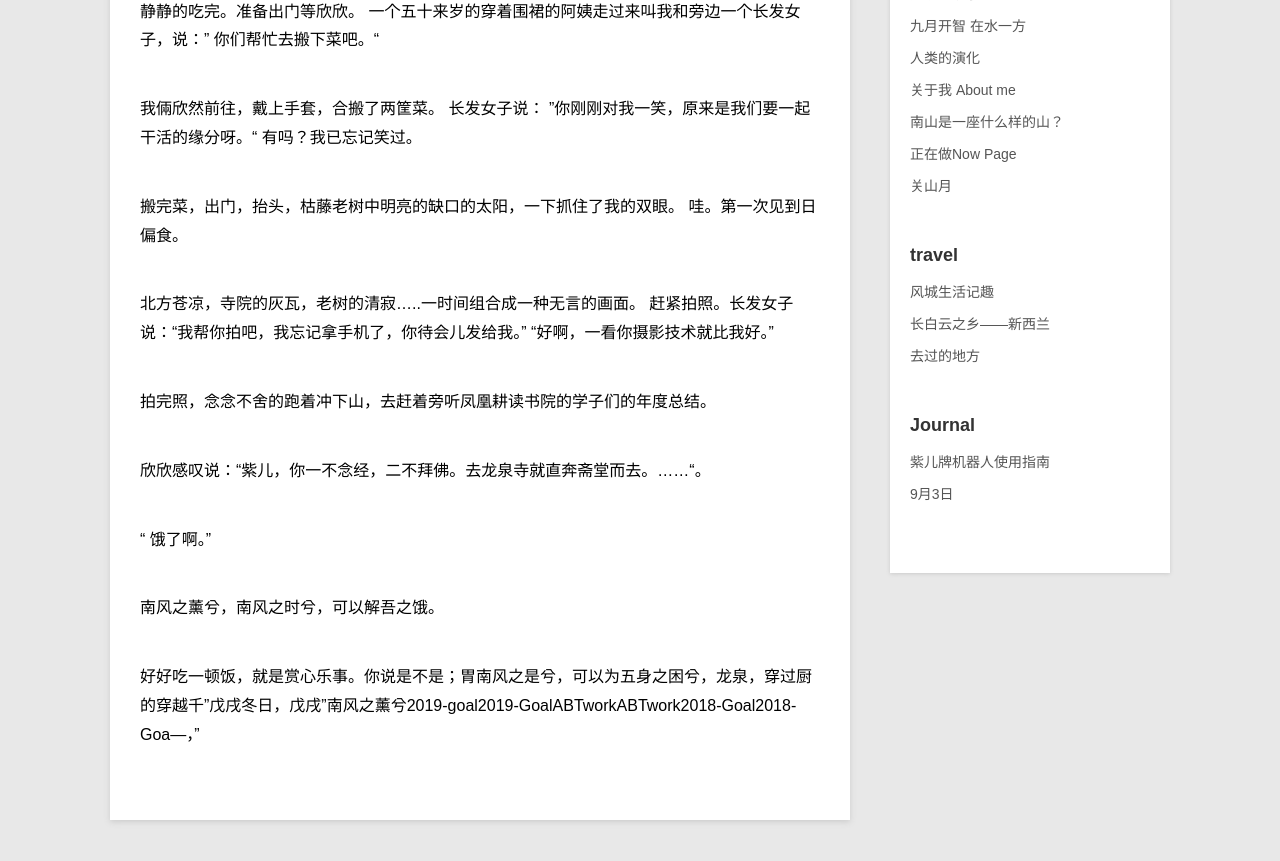
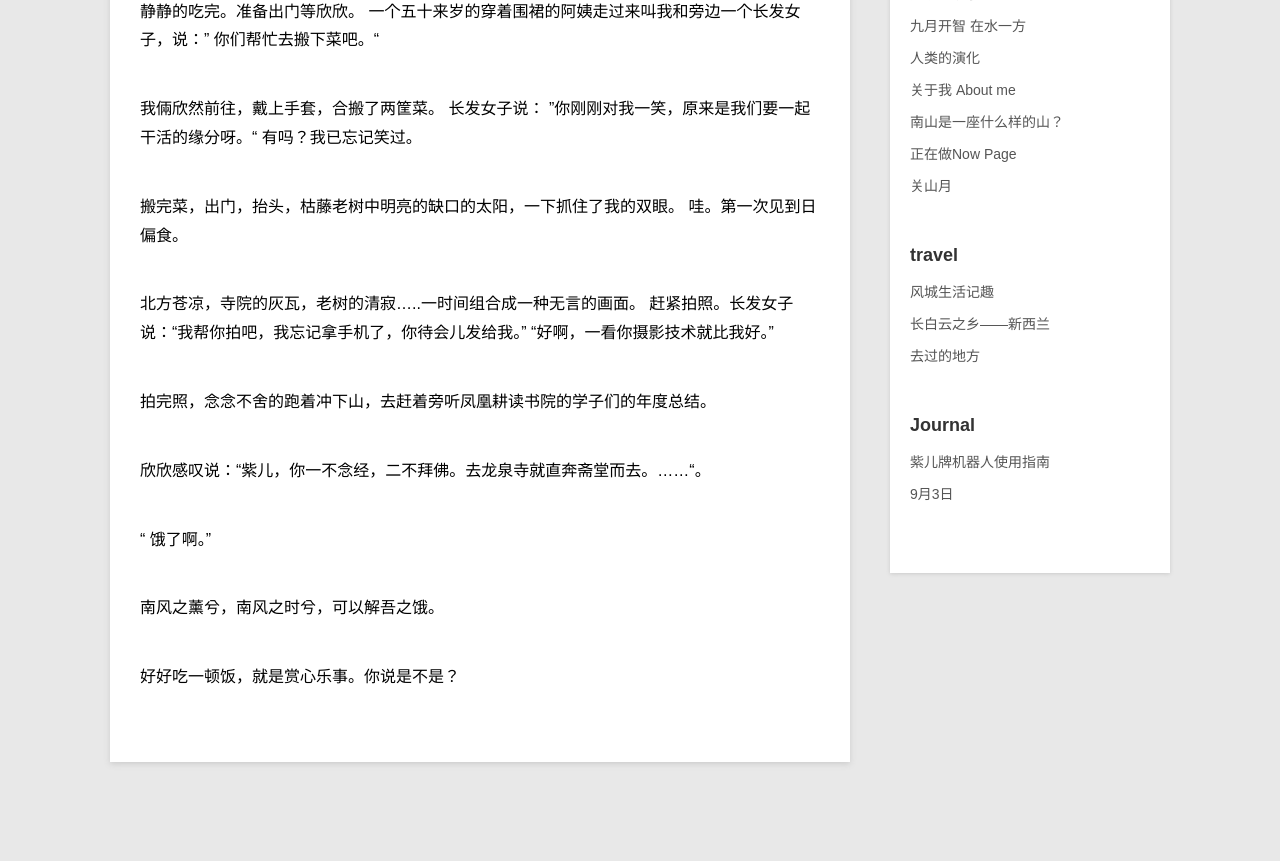
Before and after one commit to violettianjie/violettianjie.github.io, a Jekyll site: the page built from _posts/blog/2019-01-07-longquansi.md, in a window 1280 px wide and 900 px high, scrolled down 1003 px. Shown: the top 861 px of the window. Built offline with Jekyll 4.4.1, drawn with Linux system fonts in a browser that asks for light colours.

Commit message:
Update 2019-01-07-longquansi.md

```diff
--- a/_posts/blog/2019-01-07-longquansi.md
+++ b/_posts/blog/2019-01-07-longquansi.md
@@ -47,4 +47,4 @@ category: blog
 
 南风之薰兮，南风之时兮，可以解吾之饿。
 
-好好吃一顿饭，就是赏心乐事。你说是不是；胃南风之是兮，可以为五身之困兮，龙泉，穿过厨的穿越千"戊戌冬日，戊戌”南风之薰兮2019-goal2019-GoalABTworkABTwork2018-Goal2018-Goa—，"
+好好吃一顿饭，就是赏心乐事。你说是不是？
```
